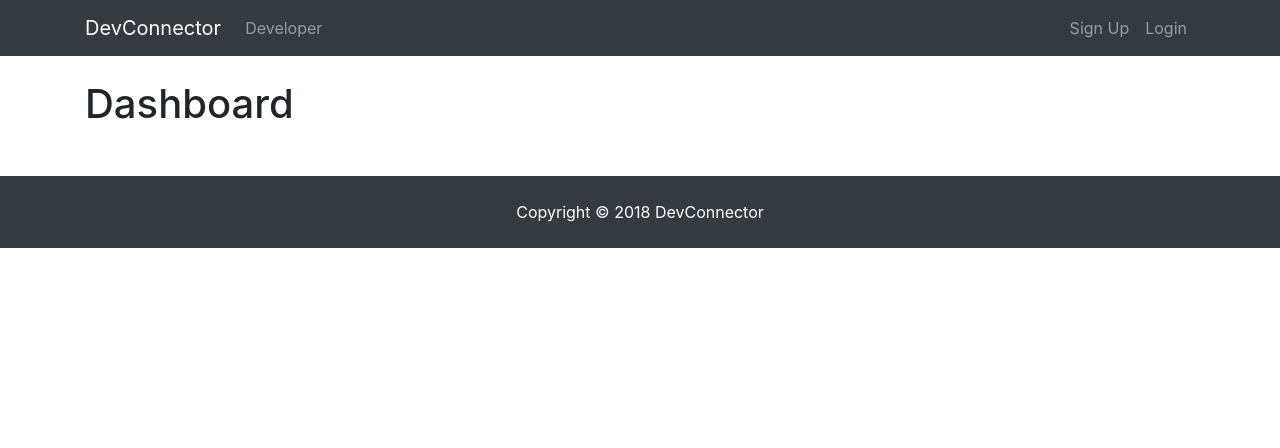
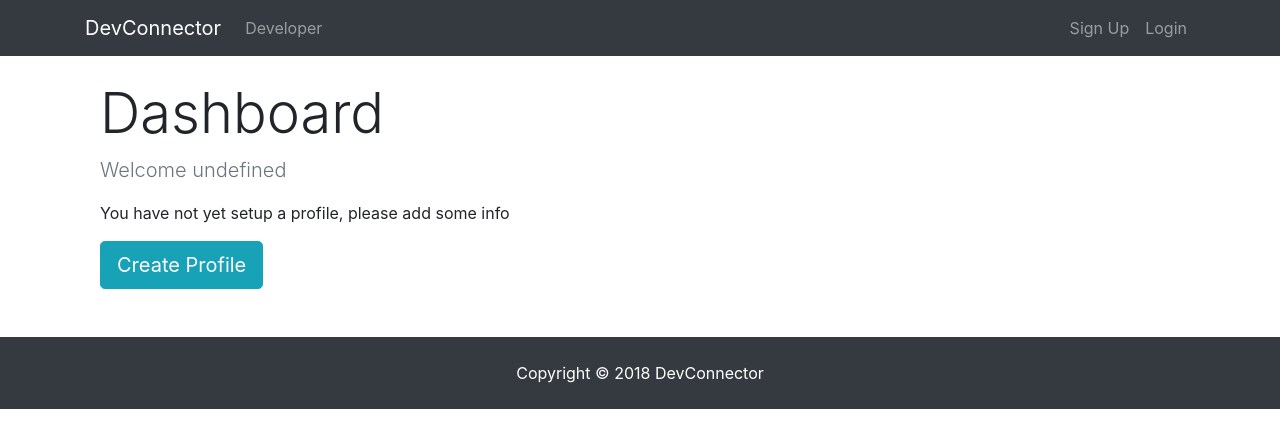
Before and after one commit to adojem/mern-stack-devconnector, a React (Create React App) app in the folder client/: page /dashboard in a window 1280 px wide. Shown: the top 448 px of the page. Built offline with nearby package versions, Linux system fonts and the light colour scheme; no server answers.

Commit message:
Spinner Component & Dashboard Start

```diff
--- a/client/package.json
+++ b/client/package.json
@@ -30,5 +30,8 @@
     "not ie <= 11",
     "not op_mini all"
   ],
-  "proxy": "http://localhost:5000"
+  "proxy": "http://localhost:5000",
+  "devDependencies": {
+    "babel-eslint": "^10.0.1"
+  }
 }
--- a/client/src/actions/profileActions.js
+++ b/client/src/actions/profileActions.js
@@ -1,8 +1,6 @@
 import axios from 'axios';
 
-import {
-   GET_PROFILE, PROFILE_LOADING, GET_ERRORS, CLEAR_CURRENT_PROFILE,
-} from './types';
+import { GET_PROFILE, PROFILE_LOADING, CLEAR_CURRENT_PROFILE } from './types';
 
 // Profile loading
 export const setProfileLoading = () => ({
--- /dev/null
+++ b/client/src/components/common/Spinner.js
@@ -0,0 +1,16 @@
+import React from 'react';
+import spinner from './spinner.gif';
+
+export default () => (
+   <div>
+      <img
+         src={spinner}
+         alt="Loading..."
+         style={{
+            display: 'block',
+            width: '200px',
+            margin: 'auto',
+         }}
+      />
+   </div>
+);
--- a/client/src/components/dashboard/Dashboard.js
+++ b/client/src/components/dashboard/Dashboard.js
@@ -1,7 +1,9 @@
 import React, { Component } from 'react';
+import { Link } from 'react-router-dom';
 import PropTypes from 'prop-types';
 import { connect } from 'react-redux';
 import { getCurrentProfile } from '../../actions/profileActions';
+import Spinner from '../common/Spinner';
 
 export class Dashboard extends Component {
    componentDidMount = () => {
@@ -9,15 +11,56 @@ export class Dashboard extends Component {
    };
 
    render() {
+      const { user } = this.props.auth;
+      const { profile, loading } = this.props.profile;
+
+      let dashboardContent;
+
+      if (profile === null || loading) {
+         dashboardContent = <Spinner />;
+      }
+      else if (Object.keys(profile).length > 0) {
+         dashboardContent = <h4>TODO: DISPLAY PROFILE</h4>;
+      }
+      else {
+         dashboardContent = (
+            <div>
+               <p className="lead text-muted">{`Welcome ${user.name}`}</p>
+               <p>You have not yet setup a profile, please add some info</p>
+               <Link to="/create-profile" className="btn btn-lg btn-info">
+                  Create Profile
+               </Link>
+            </div>
+         );
+      }
+
       return (
-         <div>
-            <h1>Dashboard</h1>
+         <div className="dashboard">
+            <div className="container">
+               <div className="row">
+                  <div className="col-md-12">
+                     <h1 className="display-4">Dashboard</h1>
+                     {dashboardContent}
+                  </div>
+               </div>
+            </div>
          </div>
       );
    }
 }
 
+Dashboard.propTypes = {
+   getCurrentProfile: PropTypes.func.isRequired,
+   auth: PropTypes.object.isRequired,
+   profile: PropTypes.object.isRequired,
+};
+
+const mapStateToProps = state => ({
+   profile: state.profile,
+   auth: state.auth,
+});
+
 export default connect(
-   null,
+   mapStateToProps,
    { getCurrentProfile },
 )(Dashboard);
--- a/client/src/reducers/profileReducer.js
+++ b/client/src/reducers/profileReducer.js
@@ -18,7 +18,7 @@ export default function (state = initialState, action) {
          return {
             ...state,
             profile: action.payload,
-            laoding: false,
+            loading: false,
          };
 
       case CLEAR_CURRENT_PROFILE:
```
Also changed, not shown: client/.eslintrc.json, client/src/components/common/spinner.gif (added).
